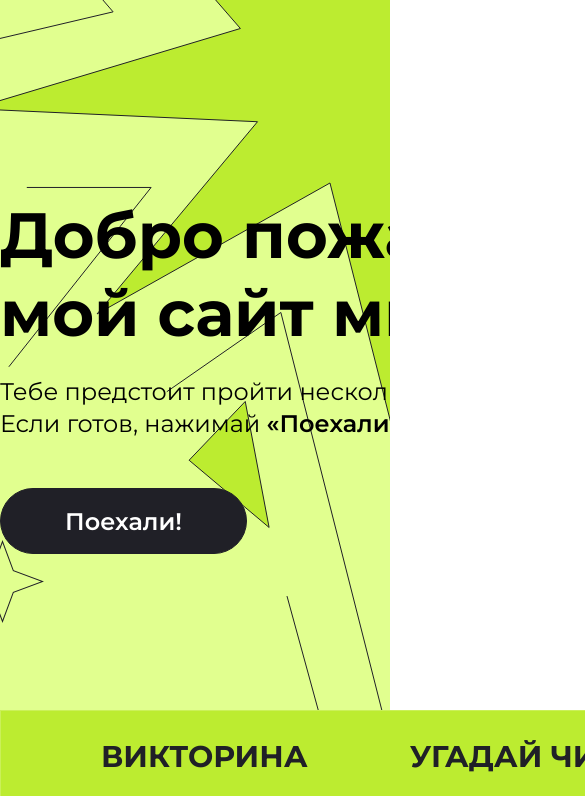
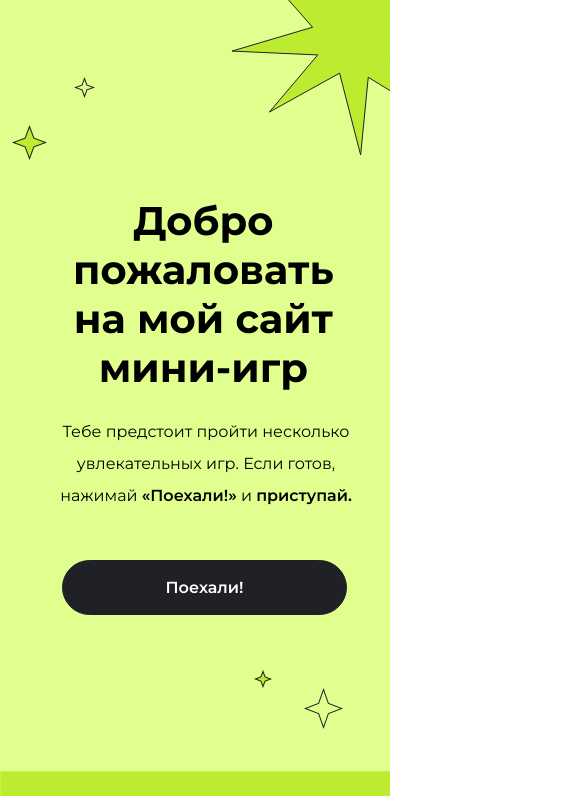
Before and after one commit to JeinLo/Homework1, a plain HTML site: page index.html in a window 390 px wide. Shown: the top 796 px of the page, 585 px wide, since content can reach past the window. Drawn offline with Linux system fonts and the light colour scheme.

Commit message:
редакция

```diff
--- a/index.html
+++ b/index.html
@@ -12,6 +12,7 @@
 </head>
 
 <body>
+    <div class="box">
         <header class="header center">
                 <h1 class="header__title">Добро пожаловать на мой сайт мини-игр</h1>
                 <p class="header__text">Тебе предстоит пройти несколько увлекательных игр. Если готов, нажимай <span class="header__text-bold">«Поехали!»</span> и <span class="header__text-bold">приступай.</span>
@@ -25,6 +26,7 @@
                 <div class="banner__text">Простая арифметика</div>
                 <div class="banner__text">Камень, ножницы, бумага</div>
                 <div class="banner__text">Генератор случайных цветов</div>
+        </div>
     </div>
     <section class="img__conteiner center">
         <h2 class="title" id="Об_играх">Об играх</h2>
--- /dev/null
+++ b/style/_mobile.scss
@@ -0,0 +1,52 @@
+@media (max-width: 767px){
+    .center{
+        padding-left: 16px;
+        padding-right: 16px;
+   }
+
+.header{
+   background-image: none;
+   background-position: calc(100% + 86px) -80px, calc(100% - 343px) 125px, calc(100% - 295px) 77px, calc(100% - 47px) 688px, calc(100% - 118px) 670px;
+   background-image: url('/img/miniStar1.svg'), url('/img/miniStar2.svg'), url('/img/miniStar3.svg'), url('/img/miniStar4.svg'), url('/img/miniStar5.svg');
+
+   &__title{
+    font-size: 40px;
+    line-height: 49px;
+    text-align: center;
+    display: flex;
+    width: 262px;
+    padding-left: 57px;
+   }
+   &__text{
+    font-size: 16px;
+    width: 340px;
+    padding-left: 40px;
+    text-align: center;
+   }
+   &__button{
+    width: 285px;
+    height: 55px;
+    font-size: 16px;
+    margin-left: 46px;
+   }
+}
+
+.banner{
+    width: 1717px;
+    height: 51px;
+
+    &__text{
+        font-size: 16px;
+    }
+}
+.img__conteiner{
+    display: none;
+}
+.img{
+    display: none;
+}
+.title{
+    font-size: 40px;
+}
+
+}
--- a/style/style.scss
+++ b/style/style.scss
@@ -16,6 +16,9 @@ body{
 .center{
     padding-left: calc(50% - 600px);
     padding-right: calc(50% - 600px);
+}
+.box{
+    overflow: hidden;
 }
 .header{
     max-height: 800px;
@@ -121,10 +124,10 @@ body{
         align-items: start;
         &__card{
             display: flex;
-                flex-direction: column;
-                grid-column: span 4;
-                background-color: #FFFFFF ;
-                border-radius: 30px;
+            flex-direction: column;
+            grid-column: span 4;
+            background-color: #FFFFFF ;
+            border-radius: 30px;
                 &_top{
                     margin-top: -40px;
                 }
@@ -269,4 +272,5 @@ body{
         padding-top: 61px;
     }
 
-@import 'hover'
+@import 'hover';
+@import 'mobile';
```
Also changed, not shown: img/miniStar1.svg (added), img/miniStar2.svg (added), img/miniStar3.svg (added), img/miniStar4.svg (added), img/miniStar5.svg (added), style/style.css, 1 other file. Lines whose indentation alone changed are shown as unchanged.
